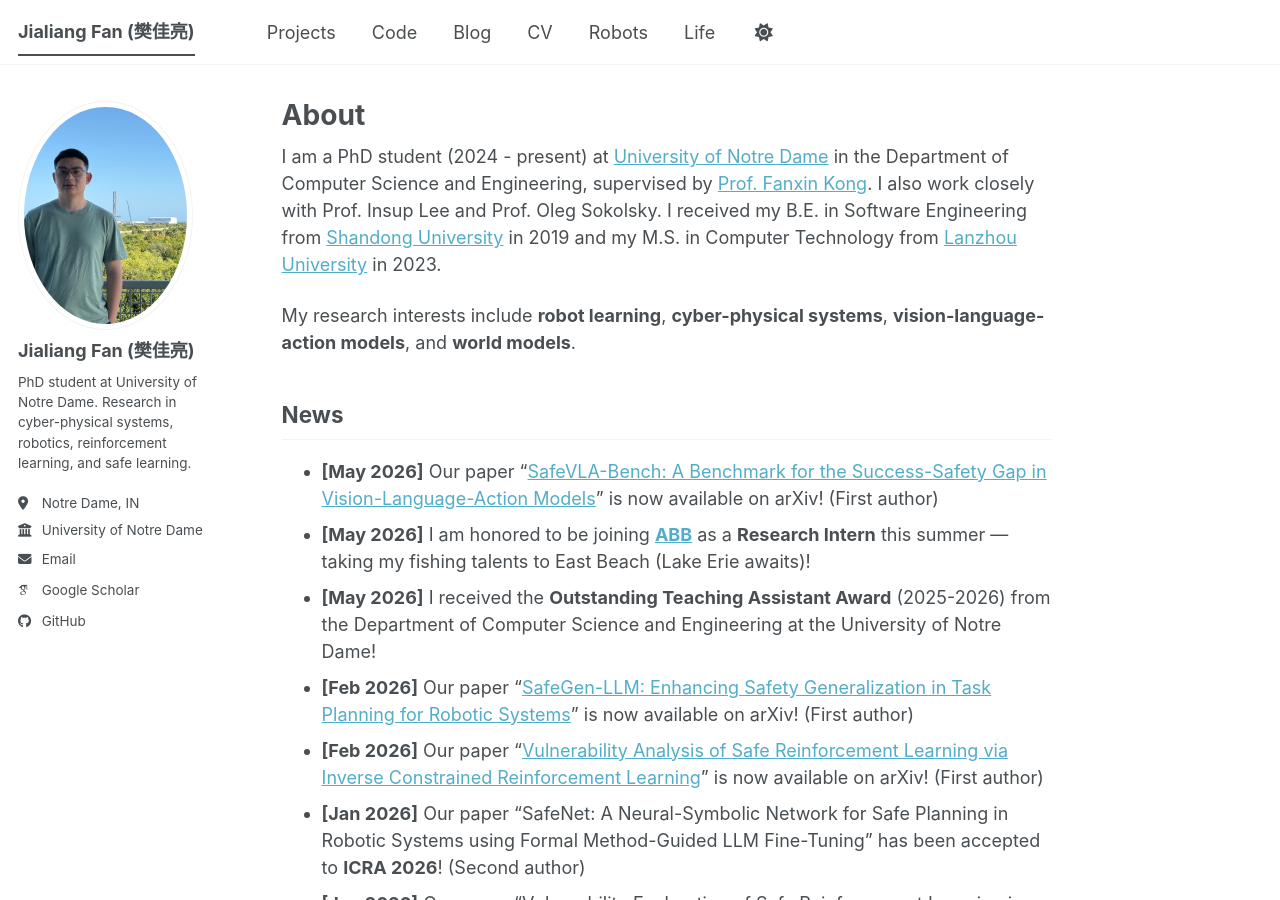
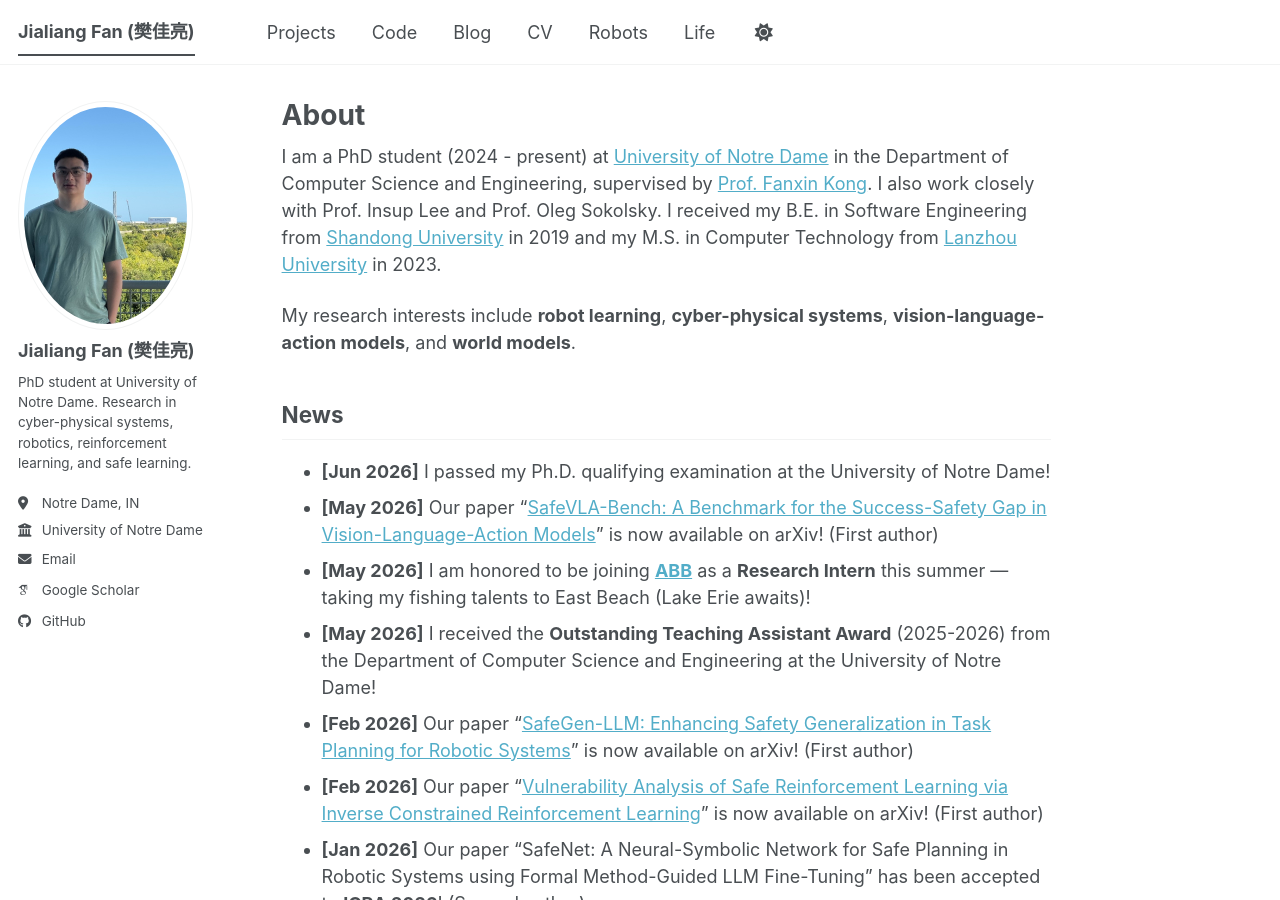
Before and after one commit to JialiangFan/jialiangfan.github.io, a Jekyll site: the page built from _pages/about.md, in a window 1280 px wide and 900 px high. Built offline with Jekyll 4.4.1, drawn with Linux system fonts in a browser that asks for light colours; some web fonts are replaced; a script bundle is joined from its source files by our own code; library files that are not in the unit come from our copies; comment, search, counter and statistics services are not loaded.

Commit message:
Add qualifying exam news

```diff
--- a/_pages/about.md
+++ b/_pages/about.md
@@ -13,6 +13,7 @@ My research interests include **robot learning**, **cyber-physical systems**, **
 
 ## News
 
+- **[Jun 2026]** I passed my Ph.D. qualifying examination at the University of Notre Dame!
 - **[May 2026]** Our paper "[SafeVLA-Bench: A Benchmark for the Success-Safety Gap in Vision-Language-Action Models](https://arxiv.org/abs/2606.00773)" is now available on arXiv! (First author)
 - **[May 2026]** I am honored to be joining **[ABB](https://global.abb/)** as a **Research Intern** this summer — taking my fishing talents to East Beach (Lake Erie awaits)!
 - **[May 2026]** I received the **Outstanding Teaching Assistant Award** (2025-2026) from the Department of Computer Science and Engineering at the University of Notre Dame!
```
